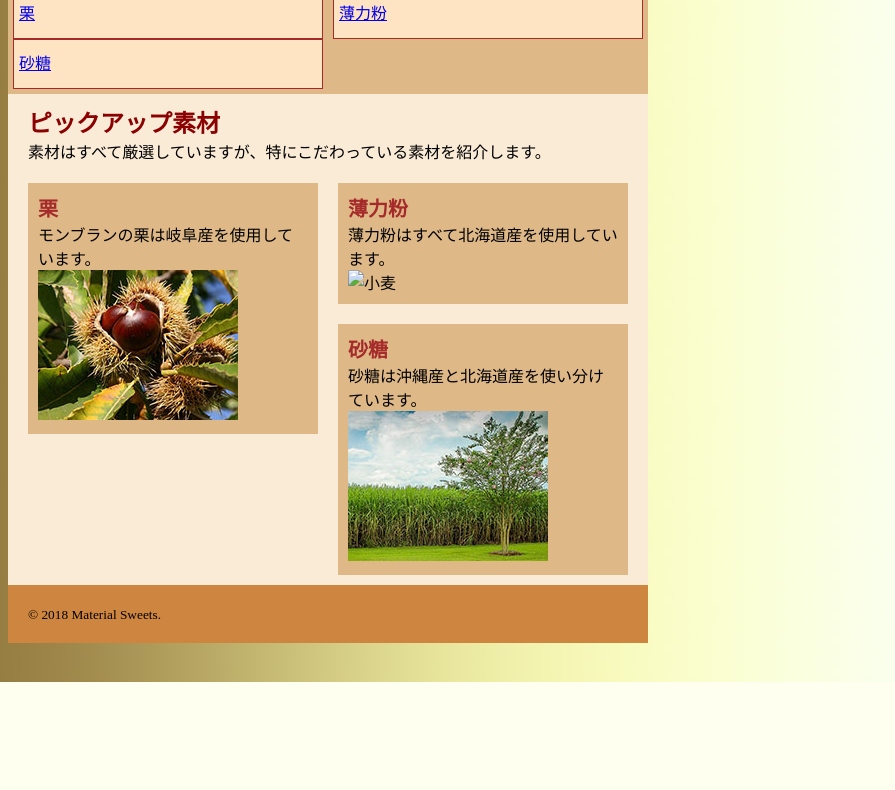
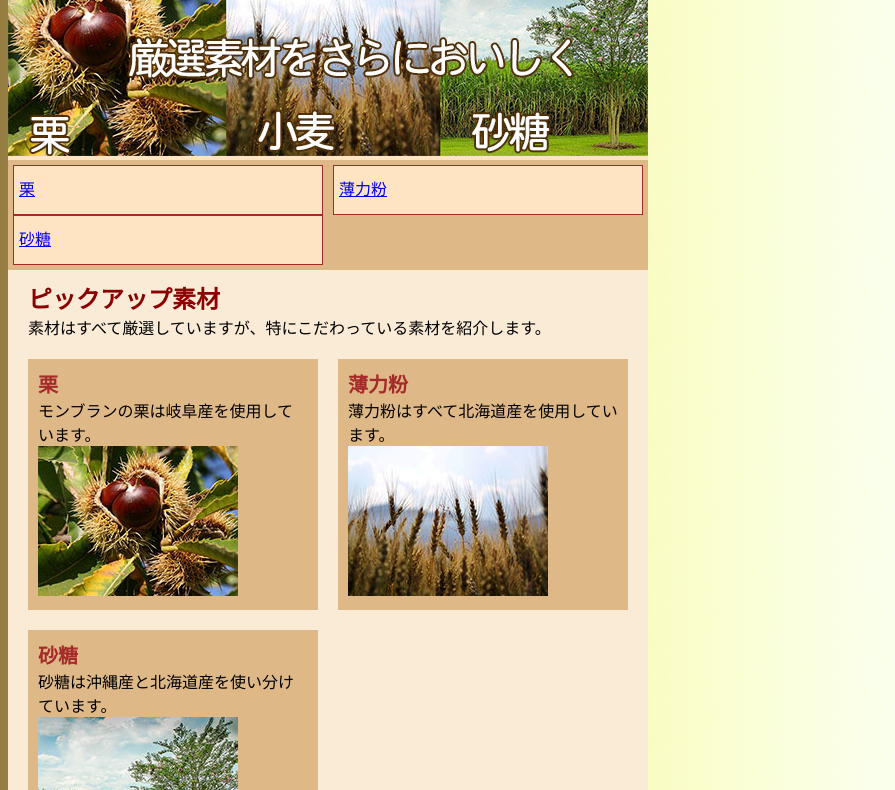
Before and after one commit to 202409sasaki/webdesign, a plain HTML site: page jissyu4.html in a window 1280 px wide. Shown: the part 118-908 px from the top of the page, without its empty margins (0-895 px from the left). Before the commit the page ends 800 px from the top, so only its background shows below. Drawn offline with Linux system fonts and the light colour scheme.

Commit message:
Update jissyu4.html

```diff
--- a/jissyu4.html
+++ b/jissyu4.html
@@ -9,7 +9,7 @@
       <header>
           <h1>素材について</h1>
           <p>当店のスイーツは、国内産の素材にこだわって作っています。</p>
-          <img src="images/material_head" alt="厳選素材の写真">
+          <img src="images/material.jpg" alt="厳選素材の写真">
           <nav>
               <ul>
                   <li><a href="#malon">栗</a></li>
@@ -30,7 +30,7 @@
               <section class="sweets">
                 <h3 id="komugi">薄力粉</h3>
                 <p>薄力粉はすべて北海道産を使用しています。</p>
-                <img src="images/wheat1.jog" alt="小麦">
+                <img src="images/wheat1.jpg" alt="小麦">
               </section>
               <section class="sweets">
                 <h3 id="satou">砂糖</h3>
```
